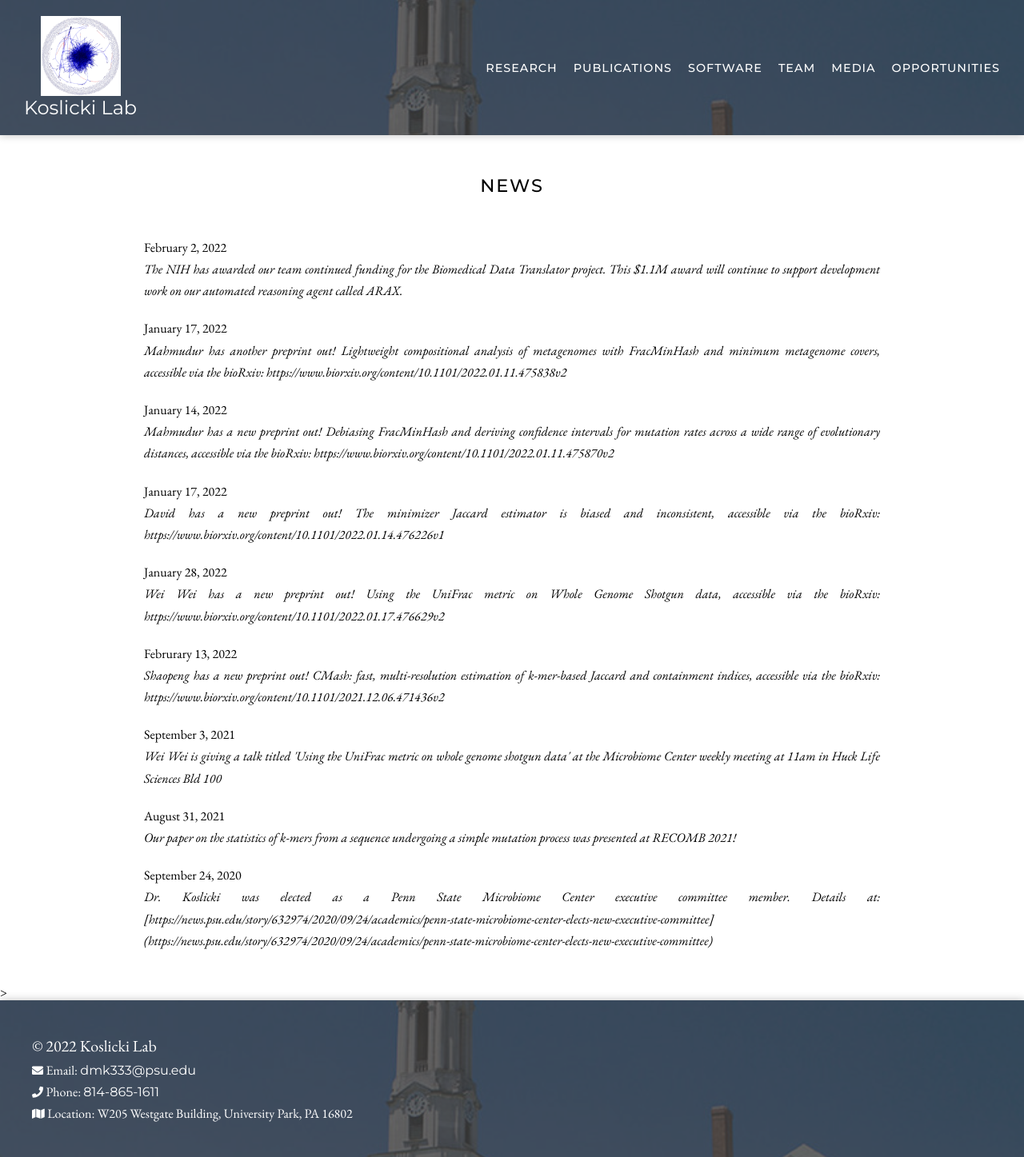
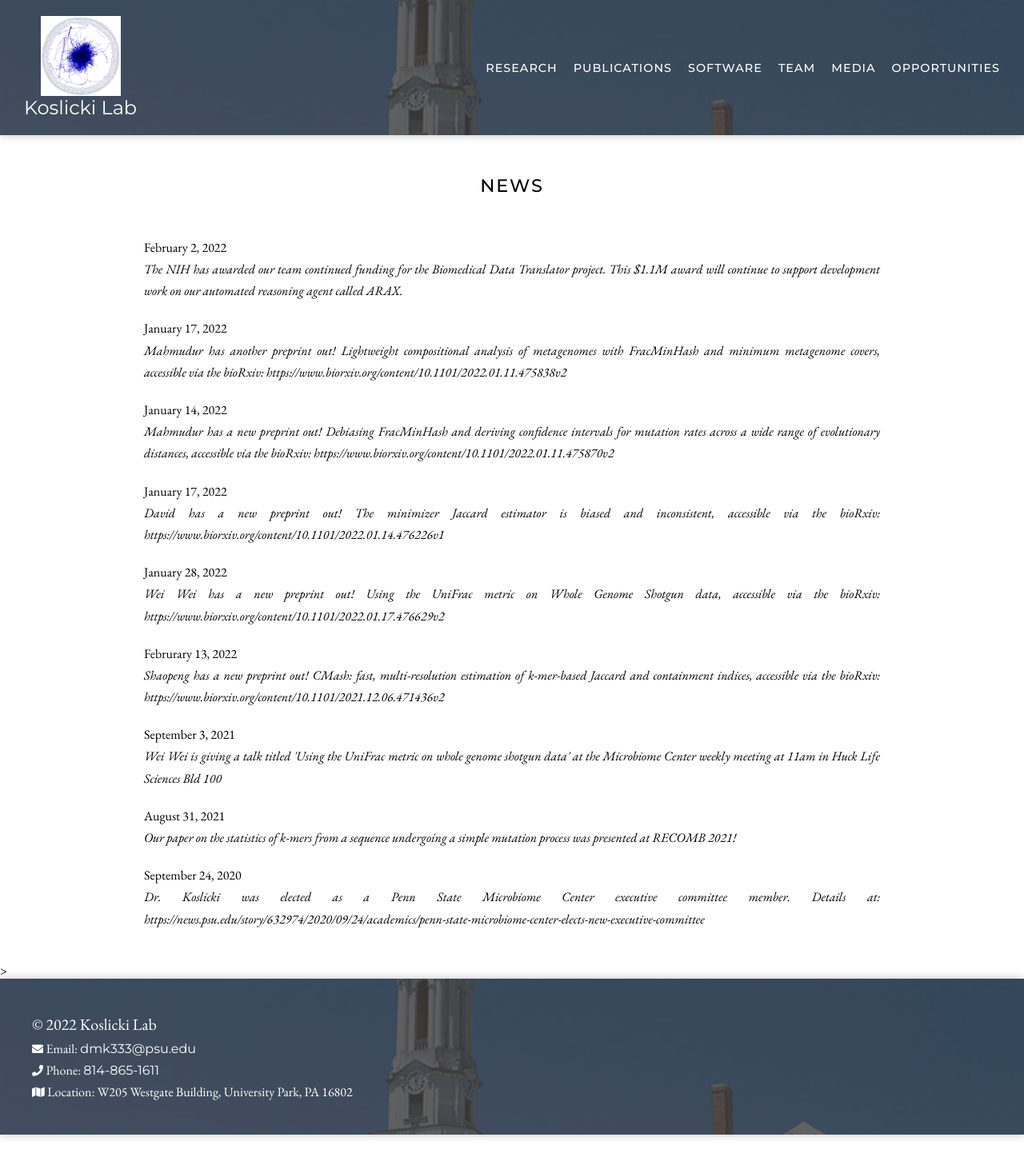
Before and after one commit to mohsenht/Koslicki-lab-PSU, a Jekyll site: the page built from allnews/allnews.md, in a window 1280 px wide. Shown: the whole page at 80% size. Built offline with Jekyll 4.4.1, drawn with Linux system fonts in a browser that asks for light colours; nearby versions of some CDN libraries; some of the changed lines change nothing that is shown.

Commit message:
link fix

```diff
--- a/_data/news.yml
+++ b/_data/news.yml
@@ -15,4 +15,4 @@
 - date: August 31, 2021
   headline: "Our paper on the statistics of k-mers from a sequence undergoing a simple mutation process was presented at RECOMB 2021!"
 - date: September 24, 2020
-  headline: "Dr. Koslicki was elected as a Penn State Microbiome Center executive committee member. Details at: [https://news.psu.edu/story/632974/2020/09/24/academics/penn-state-microbiome-center-elects-new-executive-committee](https://news.psu.edu/story/632974/2020/09/24/academics/penn-state-microbiome-center-elects-new-executive-committee)"
+  headline: "Dr. Koslicki was elected as a Penn State Microbiome Center executive committee member. Details at: https://news.psu.edu/story/632974/2020/09/24/academics/penn-state-microbiome-center-elects-new-executive-committee"
```
